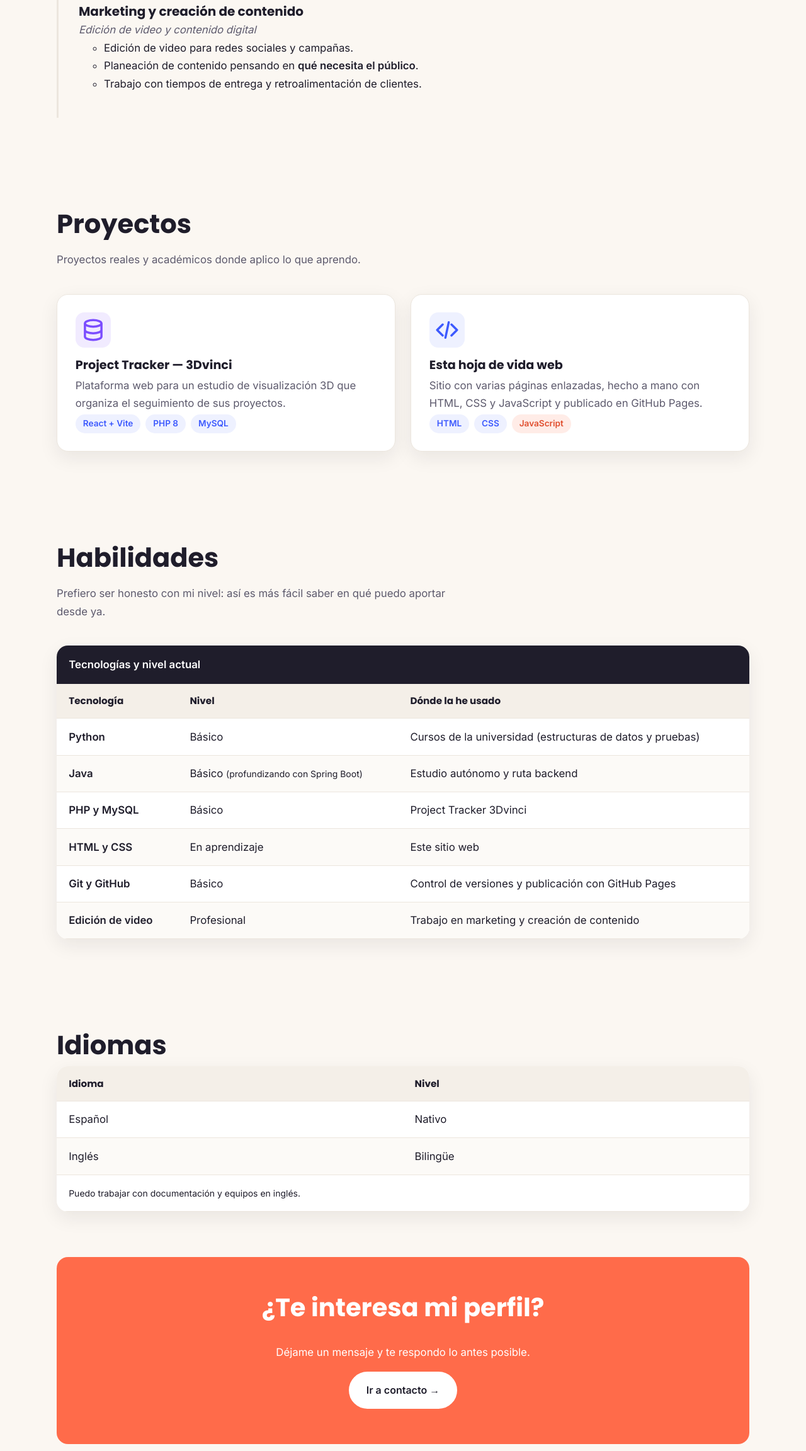
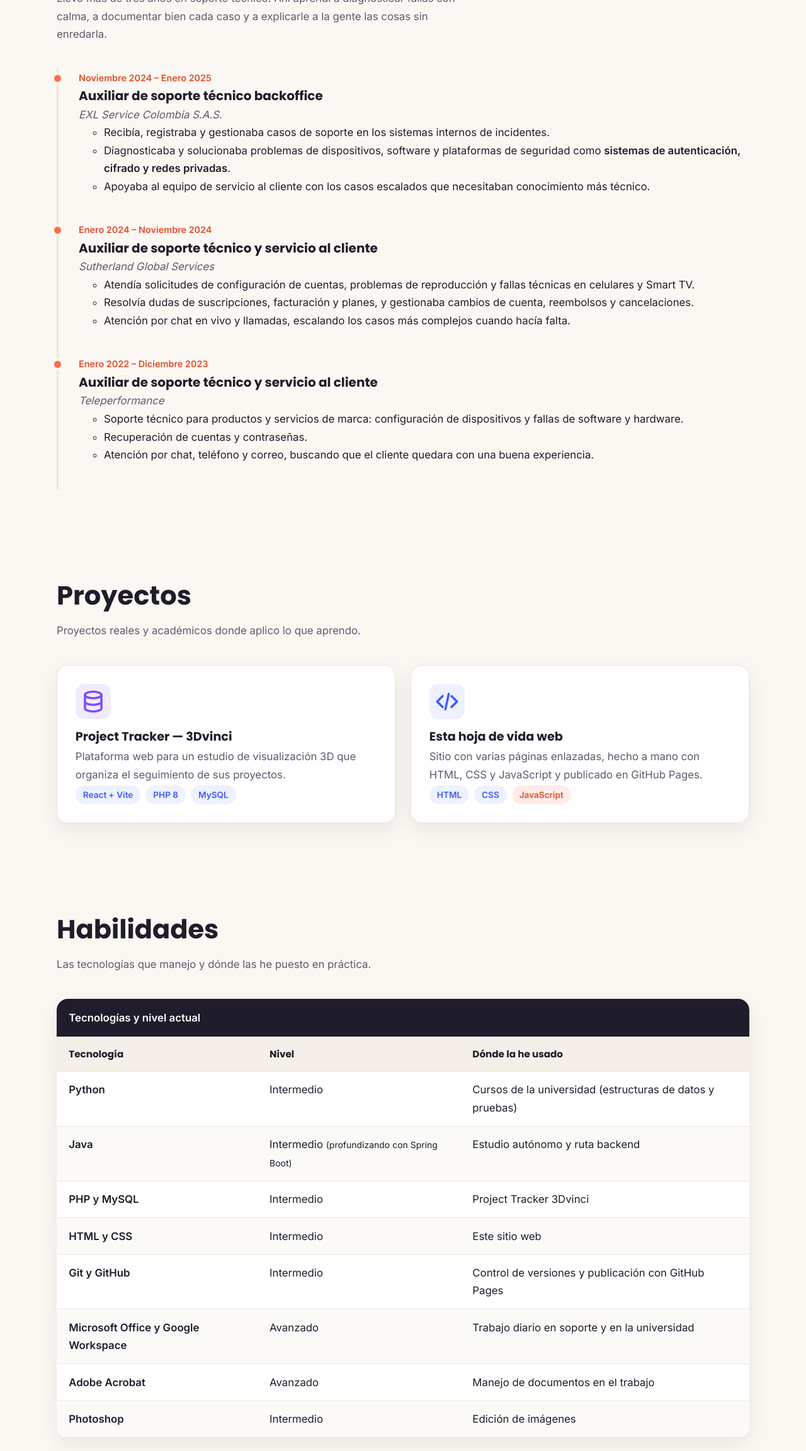
Before and after one commit to CristianArango2110-bit/CristianArango2110-bit.github.io, a plain HTML site: page experiencia.html in a window 1280 px wide. Shown: the part 496-2800 px from the top of the page at 63% size. Drawn offline with Linux system fonts and the light colour scheme.

Commit message:
Actualizo experiencia, formación y contacto con mi hoja de vida real

```diff
--- a/experiencia.html
+++ b/experiencia.html
@@ -40,15 +40,36 @@
     <section class="seccion">
       <div class="contenedor">
         <h2 class="seccion__titulo">Experiencia laboral</h2>
+        <p class="seccion__intro">Llevo más de tres años en soporte técnico. Ahí aprendí a diagnosticar fallas con calma, a documentar bien cada caso y a explicarle a la gente las cosas sin enredarla.</p>
         <ol class="linea-tiempo">
           <li class="linea-tiempo__item">
-            <span class="linea-tiempo__fecha">Actualidad</span>
-            <h3 class="linea-tiempo__titulo">Marketing y creación de contenido</h3>
-            <span class="linea-tiempo__lugar">Edición de video y contenido digital</span>
+            <span class="linea-tiempo__fecha">Noviembre 2024 – Enero 2025</span>
+            <h3 class="linea-tiempo__titulo">Auxiliar de soporte técnico backoffice</h3>
+            <span class="linea-tiempo__lugar">EXL Service Colombia S.A.S.</span>
             <ul>
-              <li>Edición de video para redes sociales y campañas.</li>
-              <li>Planeación de contenido pensando en <strong>qué necesita el público</strong>.</li>
-              <li>Trabajo con tiempos de entrega y retroalimentación de clientes.</li>
+              <li>Recibía, registraba y gestionaba casos de soporte en los sistemas internos de incidentes.</li>
+              <li>Diagnosticaba y solucionaba problemas de dispositivos, software y plataformas de seguridad como <strong>sistemas de autenticación, cifrado y redes privadas</strong>.</li>
+              <li>Apoyaba al equipo de servicio al cliente con los casos escalados que necesitaban conocimiento más técnico.</li>
+            </ul>
+          </li>
+          <li class="linea-tiempo__item">
+            <span class="linea-tiempo__fecha">Enero 2024 – Noviembre 2024</span>
+            <h3 class="linea-tiempo__titulo">Auxiliar de soporte técnico y servicio al cliente</h3>
+            <span class="linea-tiempo__lugar">Sutherland Global Services</span>
+            <ul>
+              <li>Atendía solicitudes de configuración de cuentas, problemas de reproducción y fallas técnicas en celulares y Smart TV.</li>
+              <li>Resolvía dudas de suscripciones, facturación y planes, y gestionaba cambios de cuenta, reembolsos y cancelaciones.</li>
+              <li>Atención por chat en vivo y llamadas, escalando los casos más complejos cuando hacía falta.</li>
+            </ul>
+          </li>
+          <li class="linea-tiempo__item">
+            <span class="linea-tiempo__fecha">Enero 2022 – Diciembre 2023</span>
+            <h3 class="linea-tiempo__titulo">Auxiliar de soporte técnico y servicio al cliente</h3>
+            <span class="linea-tiempo__lugar">Teleperformance</span>
+            <ul>
+              <li>Soporte técnico para productos y servicios de marca: configuración de dispositivos y fallas de software y hardware.</li>
+              <li>Recuperación de cuentas y contraseñas.</li>
+              <li>Atención por chat, teléfono y correo, buscando que el cliente quedara con una buena experiencia.</li>
             </ul>
           </li>
         </ol>
@@ -90,7 +111,7 @@
     <section class="seccion">
       <div class="contenedor">
         <h2 class="seccion__titulo">Habilidades</h2>
-        <p class="seccion__intro">Prefiero ser honesto con mi nivel: así es más fácil saber en qué puedo aportar desde ya.</p>
+        <p class="seccion__intro">Las tecnologías que manejo y dónde las he puesto en práctica.</p>
 
         <div class="tabla-contenedor">
           <table class="tabla">
@@ -105,37 +126,65 @@
             <tbody>
               <tr>
                 <td><strong>Python</strong></td>
-                <td>Básico</td>
+                <td>Intermedio</td>
                 <td>Cursos de la universidad (estructuras de datos y pruebas)</td>
               </tr>
               <tr>
                 <td><strong>Java</strong></td>
-                <td>Básico <small>(profundizando con Spring Boot)</small></td>
+                <td>Intermedio <small>(profundizando con Spring Boot)</small></td>
                 <td>Estudio autónomo y ruta backend</td>
               </tr>
               <tr>
                 <td><strong>PHP y MySQL</strong></td>
-                <td>Básico</td>
+                <td>Intermedio</td>
                 <td>Project Tracker 3Dvinci</td>
               </tr>
               <tr>
                 <td><strong>HTML y CSS</strong></td>
-                <td>En aprendizaje</td>
+                <td>Intermedio</td>
                 <td>Este sitio web</td>
               </tr>
               <tr>
                 <td><strong>Git y GitHub</strong></td>
-                <td>Básico</td>
+                <td>Intermedio</td>
                 <td>Control de versiones y publicación con GitHub Pages</td>
               </tr>
               <tr>
-                <td><strong>Edición de video</strong></td>
-                <td>Profesional</td>
-                <td>Trabajo en marketing y creación de contenido</td>
+                <td><strong>Microsoft Office y Google Workspace</strong></td>
+                <td>Avanzado</td>
+                <td>Trabajo diario en soporte y en la universidad</td>
+              </tr>
+              <tr>
+                <td><strong>Adobe Acrobat</strong></td>
+                <td>Avanzado</td>
+                <td>Manejo de documentos en el trabajo</td>
+              </tr>
+              <tr>
+                <td><strong>Photoshop</strong></td>
+                <td>Intermedio</td>
+                <td>Edición de imágenes</td>
               </tr>
             </tbody>
           </table>
         </div>
+      </div>
+    </section>
+
+    <!-- Habilidades blandas, con chips -->
+    <section class="seccion">
+      <div class="contenedor">
+        <h2 class="seccion__titulo">Habilidades blandas</h2>
+        <p class="seccion__intro">Lo que me dejaron estos años atendiendo usuarios todos los días.</p>
+        <p>
+          <span class="chip chip--naranja">Comunicación asertiva</span>
+          <span class="chip">Trabajo bajo presión</span>
+          <span class="chip chip--naranja">Resolución de problemas</span>
+          <span class="chip">Responsabilidad</span>
+          <span class="chip chip--naranja">Confidencialidad</span>
+          <span class="chip">Disciplina</span>
+          <span class="chip chip--naranja">Honestidad</span>
+          <span class="chip">Integridad</span>
+        </p>
       </div>
     </section>
 
@@ -158,12 +207,12 @@
               </tr>
               <tr>
                 <td>Inglés</td>
-                <td>Bilingüe</td>
+                <td>C1 – Avanzado</td>
               </tr>
             </tbody>
             <tfoot>
               <tr>
-                <td colspan="2"><small>Puedo trabajar con documentación y equipos en inglés.</small></td>
+                <td colspan="2"><small>Certificado EF SET English C1 Advanced (febrero de 2023).</small></td>
               </tr>
             </tfoot>
           </table>
```
Also changed, not shown: contacto.html (+3 -1 lines), formacion.html (+12 -1 lines), index.html (+10 -10 lines), img/icono-soporte.svg (added), img/icono-video.svg (deleted).
